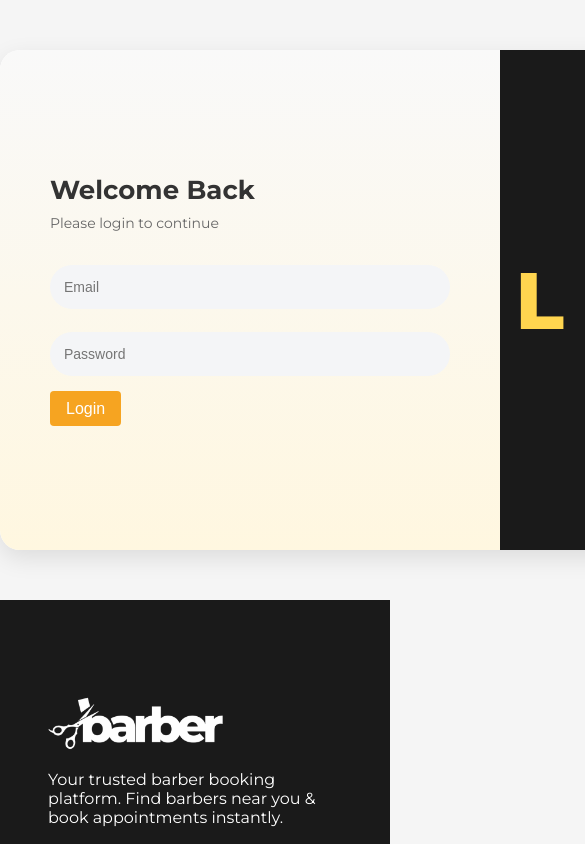
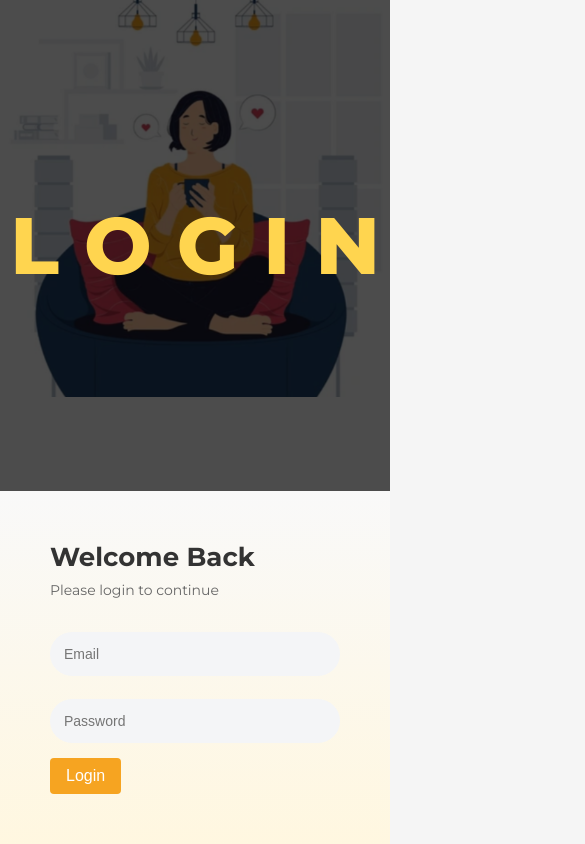
Before and after one commit to iamnikhilC/bookmybarber, a React (Create React App) app: page /bookmybarber/login in a window 390 px wide. Shown: the top 844 px of the page, 585 px wide, since content can reach past the window. Built offline with nearby package versions, Linux system fonts and the light colour scheme.

Commit message:
login responsive

```diff
--- a/src/App.css
+++ b/src/App.css
@@ -16,7 +16,7 @@ html,
 body {
 	margin: 0;
 	padding: 0;
-	height: 100%;
+	height: auto;
 	font-family: "Montserrat", sans-serif;
 	background: #f5f5f5;
 }
@@ -27,7 +27,7 @@ a {
 }
 
 /* Button */
-button {
+button, .btn-primary {
 	width: fit-content;
 	background-color: var(--primary);
 	color: hsl(0, 0%, 100%);
@@ -488,9 +488,9 @@ section.services h3,
 	display: flex;
 	justify-content: center;
 	align-items: center;
-	gap: 40px;
+	gap: 20px;
 	padding: 20px;
-	flex-wrap: wrap;
+	/* flex-wrap: wrap; */
 }
 
 .topbarber-grid .card {
@@ -579,6 +579,7 @@ section.services h3,
 	}
 	.topbarber-grid{
 		padding: 0px;
+		flex-wrap: wrap;
 	}
 	section h3, #topbarber h3 {
 		font-size: 38px;
@@ -1048,17 +1049,44 @@ section.footer .container{
 /* Right section */
 .right-section {
 	flex: 1;
-	background: #1a1a1a;
 	display: flex;
 	justify-content: center;
 	align-items: center;
 	position: relative;
+}
+.right-section::before {
+	content: "";
+	position: absolute;
+	top: 0;
+	left: 0;
+	height: 65vh;
+	width: 100%;
+	background: url('./images/auth.png');
+	background-position: center;
+	background-size: cover;
+	background-repeat: no-repeat;
+	transform: scale(1);
+	transition: transform 8s ease-in-out;
+	z-index: 1;
+}
+
+.right-section::after {
+	content: "";
+	position: absolute;
+	top: 0;
+	left: 0;
+	height: 100%;
+	width: 100%;
+	background: rgba(0, 0, 0, 0.70);
+	/* dark overlay */
+	z-index: 2;
 }
 
 /* Hanging text */
 .hanging-text {
 	display: flex;
 	gap: 25px;
+	z-index: 4;
 }
 
 .hanging-text span {
@@ -1104,6 +1132,21 @@ section.footer .container{
 	}
 }
 
+@media (max-width:768px) {
+	.login-container {
+		flex-direction: column;
+        height: 100vh;
+        width: 100%;
+        margin: 0px;
+        border-radius: 0px;
+	}
+	.left-section {
+		flex: none;
+	}
+	.right-section::before {
+		height: 47vh;
+	}
+}
 
 /* admin CSS */
 .admin-container {
--- a/src/App.js
+++ b/src/App.js
@@ -20,12 +20,13 @@ import Logout from './front/Logout';
 function App() {
 	return (
 		<Routes>
+			<Route path="login" element={<Login />} />
+			<Route path="register" element={<Register />} />
+			<Route path="barber-register" element={<BarberRegister />} />
+
 			{/* Front layout */}
 			<Route path="/" element={<FrontLayout />}>
 				<Route index element={<Home />} />
-				<Route path="login" element={<Login />} />
-				<Route path="register" element={<Register />} />
-				<Route path="barber-register" element={<BarberRegister />} />
 				<Route path="view-barbers" element={<ViewAllBarbers />} />
 				<Route path="logout" element={<Logout />} />
 			</Route>
--- a/src/front/Login.js
+++ b/src/front/Login.js
@@ -41,6 +41,20 @@ const Login = () => {
 
 	return (
 		<div className="login-container">
+
+
+			{/* Right Section */}
+			<div className="right-section">
+
+				<div className="hanging-text">
+					<span>L</span>
+					<span>O</span>
+					<span>G</span>
+					<span>I</span>
+					<span>N</span>
+				</div>
+			</div>
+
 			{/* Left Section */}
 			<div className="left-section">
 				<h2>Welcome Back</h2>
@@ -52,17 +66,6 @@ const Login = () => {
 					<button type="submit" className="submit-btn">Login</button>
 				</form>
 			</div>
-
-			{/* Right Section */}
-			<div className="right-section">
-				<div className="hanging-text">
-					<span>L</span>
-					<span>O</span>
-					<span>G</span>
-					<span>I</span>
-					<span>N</span>
-				</div>
-			</div>
 		</div>
 	);
 };
--- a/src/front/components/Topbarber.js
+++ b/src/front/components/Topbarber.js
@@ -92,7 +92,9 @@ const Topbarber = () => {
                 ) : (
                     <p>Loading top barbers...</p>
                 )}
-                <Link to="/view-barbers" className="bg-red-500 text-white px-4 py-2 rounded">View All</Link>
+            </div>
+            <div className="topbarber-grid">
+            <Link to="/view-barbers" className="btn btn-primary">View All</Link>
             </div>
         </section>
     );
```
Also changed, not shown: src/images/auth.png (added).
